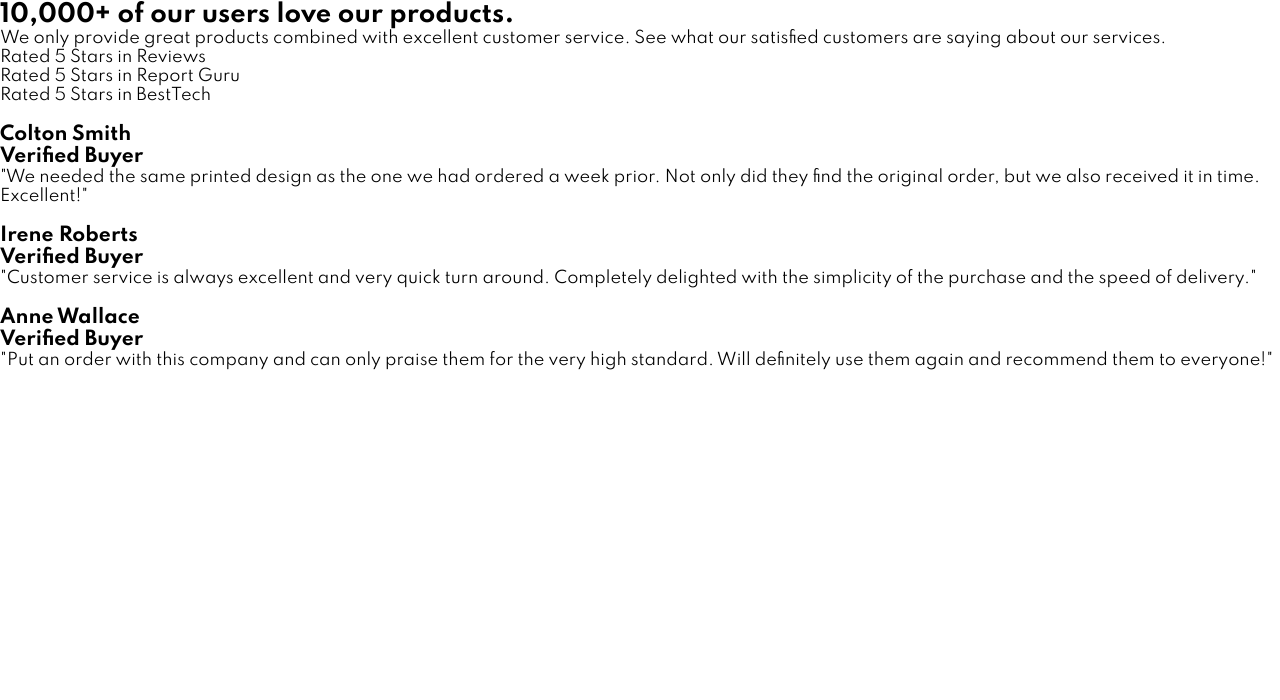
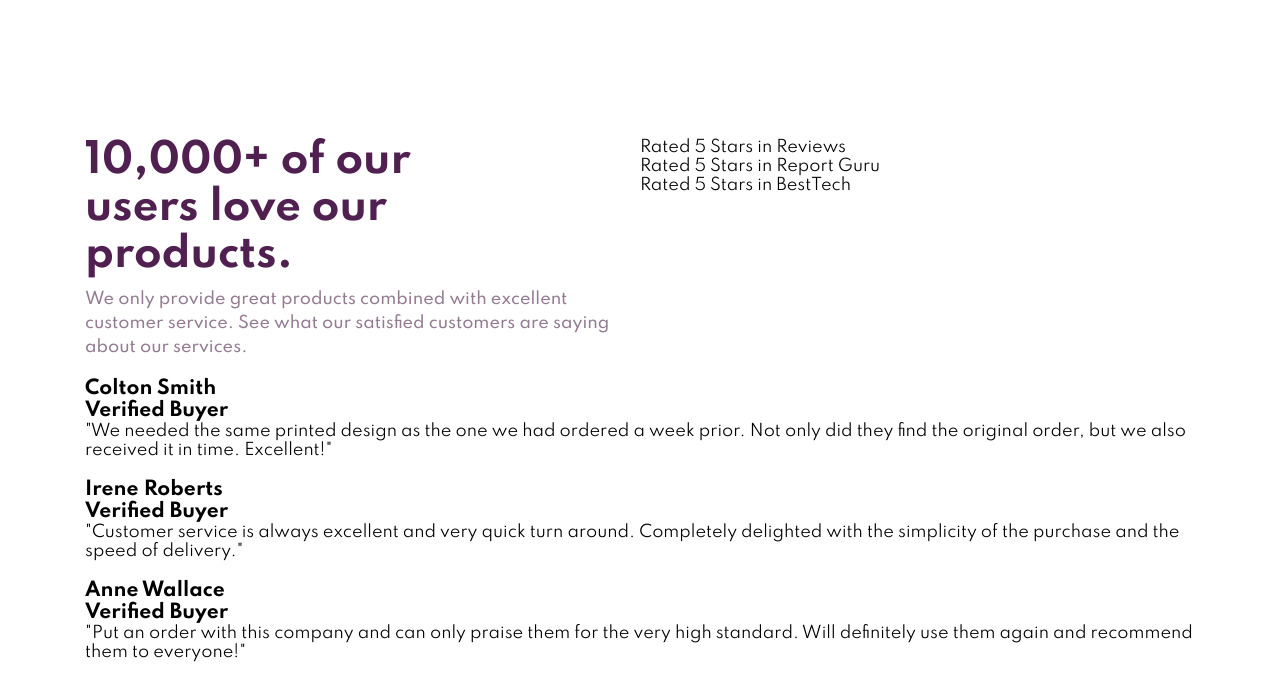
Before and after one commit to boedegoat/front-end-mentor-social-proof-section, a plain HTML site: page index.html in a window 1280 px wide. Drawn offline with Linux system fonts and the light colour scheme.

Commit message:
create flex social section layout, style header

```diff
--- a/style.css
+++ b/style.css
@@ -13,3 +13,41 @@
   --text-light: hsl(300, 24%, 96%);
   --white: hsl(0, 0%, 100%);
 }
+
+body {
+  min-height: 100vh;
+  display: flex;
+  flex-direction: column;
+  justify-content: center;
+  align-items: center;
+}
+
+.social-section {
+  max-width: 1110px;
+  max-height: 100vh;
+  margin: 2rem;
+  display: flex;
+  flex-wrap: wrap;
+}
+
+.header,
+.rating {
+  flex-basis: 50%;
+}
+
+.main-header {
+  color: var(--primary-magenta);
+  font-size: 2.5rem;
+  width: 70%;
+  margin-bottom: 0.5rem;
+}
+
+.sub-header {
+  color: var(--secondary-magenta);
+  font-weight: 500;
+  line-height: 1.5em;
+}
+
+.testimony {
+  flex-basis: 100%;
+}
```
